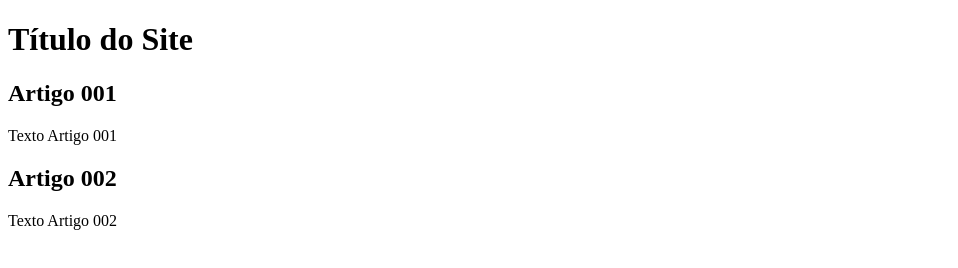
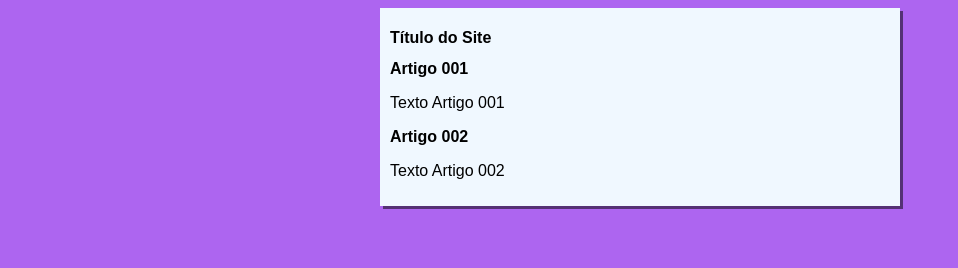
Before and after one commit to Ohnolisa/projeto-site, a plain HTML site: page index.html in a window 1280 px wide. Shown: the whole page, without its empty margins (0-958 px from the left). Drawn offline with Linux system fonts and the light colour scheme.

Commit message:
Iniciei o Design

```diff
--- /dev/null
+++ b/estilos/style.css
@@ -0,0 +1,17 @@
+* {
+    font-family: Arial, Helvetica, sans-serif;
+    font-size: 16px;
+}
+
+body {
+    background-color: rgb(173, 101, 240);
+
+}
+
+main {
+    background-color: aliceblue;
+    width: 500px;
+    margin: auto;
+    padding: 10px;
+    box-shadow: 3px 3px rgba(0, 0, 0, 0.514);
+}
--- a/index.html
+++ b/index.html
@@ -4,7 +4,8 @@
     <meta charset="UTF-8">
     <meta http-equiv="X-UA-Compatible" content="IE=edge">
     <meta name="viewport" content="width=device-width, initial-scale=1.0">
-    <title>Título do Site</title>
+    <title>Cursos Grátis</title>
+    <link rel="stylesheet" href="estilos/style.css">
 </head>
 <body>
     <main>
```
